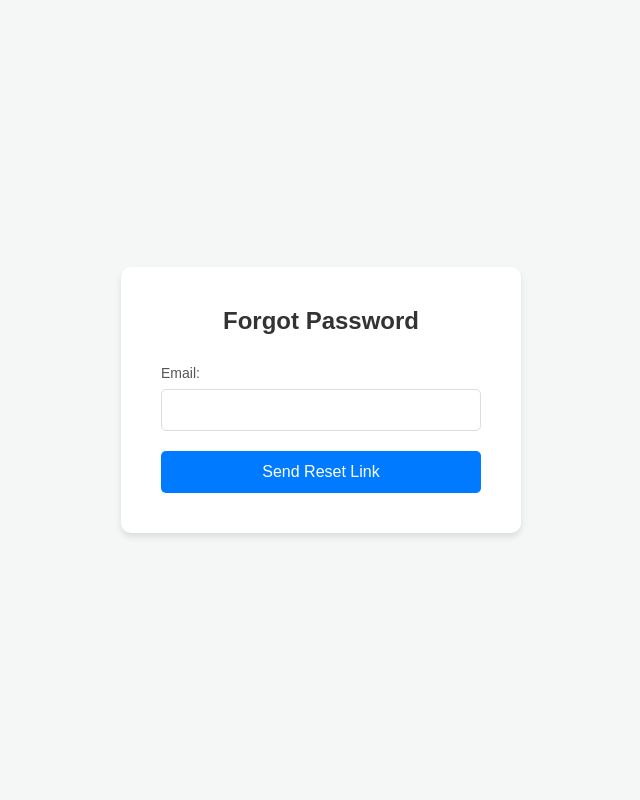
After one commit to mallemkondaiah009/YT_LEARNING, a Django app: page /forgot-password/ in a window 1280 px wide. The commit adds this page. Shown: the whole page, without its empty margins (319-959 px from the left). Run offline with Django 5.2, Linux system fonts and the light colour scheme.

Commit message:
feat: implement password reset functionality; add views, templates, and email settings for password recovery

```diff
--- a/accounts/urls.py
+++ b/accounts/urls.py
@@ -9,4 +9,6 @@ urlpatterns = [
     path('profile/', views.Profile_View, name='profile'),
     path('register_category/', views.Register_Category_View, name='register_category'),
     path('login_category/', views.Login_Category_View, name='login_category'),
+    path('forgot-password/', views.forgot_password, name='forgot_password'),
+    path('reset-password/<uidb64>/<token>/', views.reset_password, name='reset_password'),
 ]
--- a/accounts/views.py
+++ b/accounts/views.py
@@ -5,6 +5,18 @@ from django.contrib.auth.hashers import make_password
 from django.contrib.auth.hashers import check_password
 from yt_learning.models import save_watch_later
 from django.contrib.auth.decorators import login_required
+from django.shortcuts import render, redirect
+from django.contrib import messages
+import time
+from django.shortcuts import render, redirect
+from django.contrib import messages
+from django.core.mail import send_mail
+from django.template.loader import render_to_string
+from django.utils.http import urlsafe_base64_encode, urlsafe_base64_decode
+from django.utils.encoding import force_bytes, force_str
+from django.contrib.auth.hashers import make_password, check_password
+from .tokens import custom_token_generator
+
 
 def Register_View(request):
     if request.method == 'POST':
@@ -184,3 +196,87 @@ def Login_Category_View(request):
         return redirect('videos_by_category', category_name=category_name)
 
     return render(request, 'accounts/login.html')
+
+
+# accounts/views.py
+
+# accounts/views.py
+import time
+from django.shortcuts import render, redirect
+from django.contrib import messages
+from django.core.mail import send_mail
+from django.template.loader import render_to_string
+from django.utils.http import urlsafe_base64_encode, urlsafe_base64_decode
+from django.utils.encoding import force_bytes, force_str
+from django.contrib.auth.hashers import make_password
+from .models import UserRegistrations
+from .tokens import custom_token_generator
+
+def forgot_password(request):
+    if request.method == 'POST':
+        email = request.POST.get('email')
+        try:
+            user = UserRegistrations.objects.get(email=email)
+            token = custom_token_generator.make_token(user)
+            uid = urlsafe_base64_encode(force_bytes(user.pk))
+            reset_link = f"{request.scheme}://{request.get_host()}/reset-password/{uid}/{token}/"
+
+            print(f"Reset link: {reset_link}")  # Debug
+
+            subject = 'Password Reset Request'
+            message = render_to_string('emails/password_reset_email.html', {
+                'user': user,
+                'reset_link': reset_link,
+            })
+
+            send_mail(
+                subject,
+                message,
+                'hexacodesrepley@gmail.com',
+                [email],
+                fail_silently=False,
+                html_message=message
+            )
+
+            messages.success(request, 'Password reset link has been sent to your email.')
+            return redirect('forgot_password')
+
+        except UserRegistrations.DoesNotExist:
+            messages.error(request, 'No account found with this email.')
+            return redirect('forgot_password')
+
+    return render(request, 'accounts/forgot_password.html')
+
+def reset_password(request, uidb64, token):
+    user = None
+    try:
+        uid = force_str(urlsafe_base64_decode(uidb64))
+        print(f"Decoded UID: {uid}")  # Debug
+        user = UserRegistrations.objects.get(pk=uid)
+    except (TypeError, ValueError, OverflowError, UserRegistrations.DoesNotExist) as e:
+        print(f"UID decoding error: {str(e)}")  # Debug
+        user = None
+
+    if user is not None and custom_token_generator.check_token(user, token):
+        if request.method == 'POST':
+            password = request.POST.get('password')
+            password2 = request.POST.get('password2')
+
+            if password != password2:
+                messages.error(request, 'Passwords do not match.')
+                return redirect('reset_password', uidb64=uidb64, token=token)
+
+            if len(password) < 8:
+                messages.error(request, 'Password must be at least 8 characters long.')
+                return redirect('reset_password', uidb64=uidb64, token=token)
+
+            user.password = make_password(password)
+            user.save()
+            messages.success(request, 'Password has been reset successfully.')
+            return redirect('login')
+
+        return render(request, 'accounts/reset_password.html')
+    else:
+        messages.error(request, 'The reset link is invalid or has expired.')
+        print(f"Token validation failed for user: {user}, token: {token}")  # Debug
+        return redirect('forgot_password')
--- /dev/null
+++ b/templates/accounts/forgot_password.html
@@ -0,0 +1,134 @@
+<!DOCTYPE html>
+<html lang="en">
+<head>
+    <meta charset="UTF-8">
+    <meta name="viewport" content="width=device-width, initial-scale=1.0">
+    <title>Forgot Password</title>
+    <style>
+        /* Reset default styles */
+        * {
+            margin: 0;
+            padding: 0;
+            box-sizing: border-box;
+            font-family: 'Arial', sans-serif;
+        }
+
+        body {
+            background-color: #f4f7f6;
+            display: flex;
+            justify-content: center;
+            align-items: center;
+            min-height: 100vh;
+            padding: 20px;
+        }
+
+        .container {
+            background-color: #ffffff;
+            padding: 40px;
+            border-radius: 10px;
+            box-shadow: 0 4px 6px rgba(0, 0, 0, 0.1);
+            width: 100%;
+            max-width: 400px;
+        }
+
+        h2 {
+            color: #333;
+            text-align: center;
+            margin-bottom: 30px;
+            font-size: 24px;
+            font-weight: 600;
+        }
+
+        .alert {
+            padding: 15px;
+            margin-bottom: 20px;
+            border-radius: 5px;
+            font-size: 14px;
+        }
+
+        .alert-success {
+            background-color: #d4edda;
+            color: #155724;
+            border: 1px solid #c3e6cb;
+        }
+
+        .alert-error {
+            background-color: #f8d7da;
+            color: #721c24;
+            border: 1px solid #f5c6cb;
+        }
+
+        form {
+            display: flex;
+            flex-direction: column;
+        }
+
+        .form-group {
+            margin-bottom: 20px;
+        }
+
+        label {
+            display: block;
+            margin-bottom: 8px;
+            color: #555;
+            font-size: 14px;
+            font-weight: 500;
+        }
+
+        input[type="email"] {
+            width: 100%;
+            padding: 12px;
+            border: 1px solid #ddd;
+            border-radius: 5px;
+            font-size: 14px;
+            color: #333;
+            transition: border-color 0.3s ease;
+        }
+
+        input[type="email"]:focus {
+            outline: none;
+            border-color: #007bff;
+            box-shadow: 0 0 5px rgba(0, 123, 255, 0.3);
+        }
+
+        button {
+            background-color: #007bff;
+            color: #fff;
+            padding: 12px;
+            border: none;
+            border-radius: 5px;
+            font-size: 16px;
+            font-weight: 500;
+            cursor: pointer;
+            transition: background-color 0.3s ease;
+        }
+
+        button:hover {
+            background-color: #0056b3;
+        }
+
+        button:active {
+            background-color: #004085;
+        }
+    </style>
+</head>
+<body>
+    <div class="container">
+        {% if messages %}
+            {% for message in messages %}
+                <div class="alert alert-{{ message.tags }}">{{ message }}</div>
+            {% endfor %}
+        {% endif %}
+
+        <h2>Forgot Password</h2>
+        <form method="post">
+            {% csrf_token %}
+            <div class="form-group">
+                <label for="email">Email:</label>
+                <input type="email" id="email" name="email" required>
+            </div>
+            <button type="submit">Send Reset Link</button>
+        </form>
+    </div>
+</body>
+</html>
--- a/templates/accounts/login.html
+++ b/templates/accounts/login.html
@@ -332,7 +332,7 @@
                 >
             </div>
 
-            <a href="#" class="forgot-password">Forgot password?</a>
+            <a href="{% url 'forgot_password' %}" class="forgot-password">Forgot password?</a>
 
             <button type="submit" class="submit-button">
                 Sign in
```
Also changed, not shown: accounts/tokens.py (added, +40 -0 lines), host_file/settings.py (+9 -0 lines), templates/accounts/reset_password.html (added, +27 -0 lines), templates/emails/password_reset_email.html (added, +11 -0 lines), db.sqlite3.
